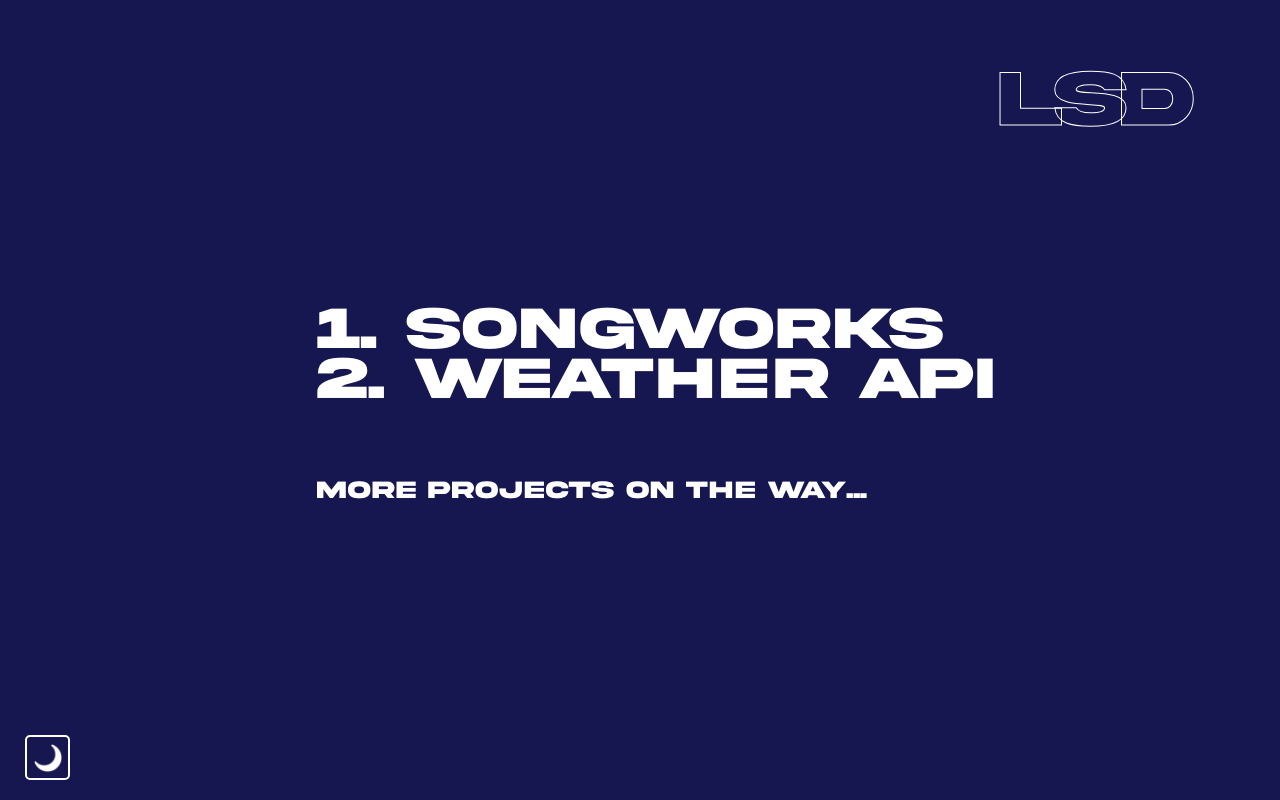
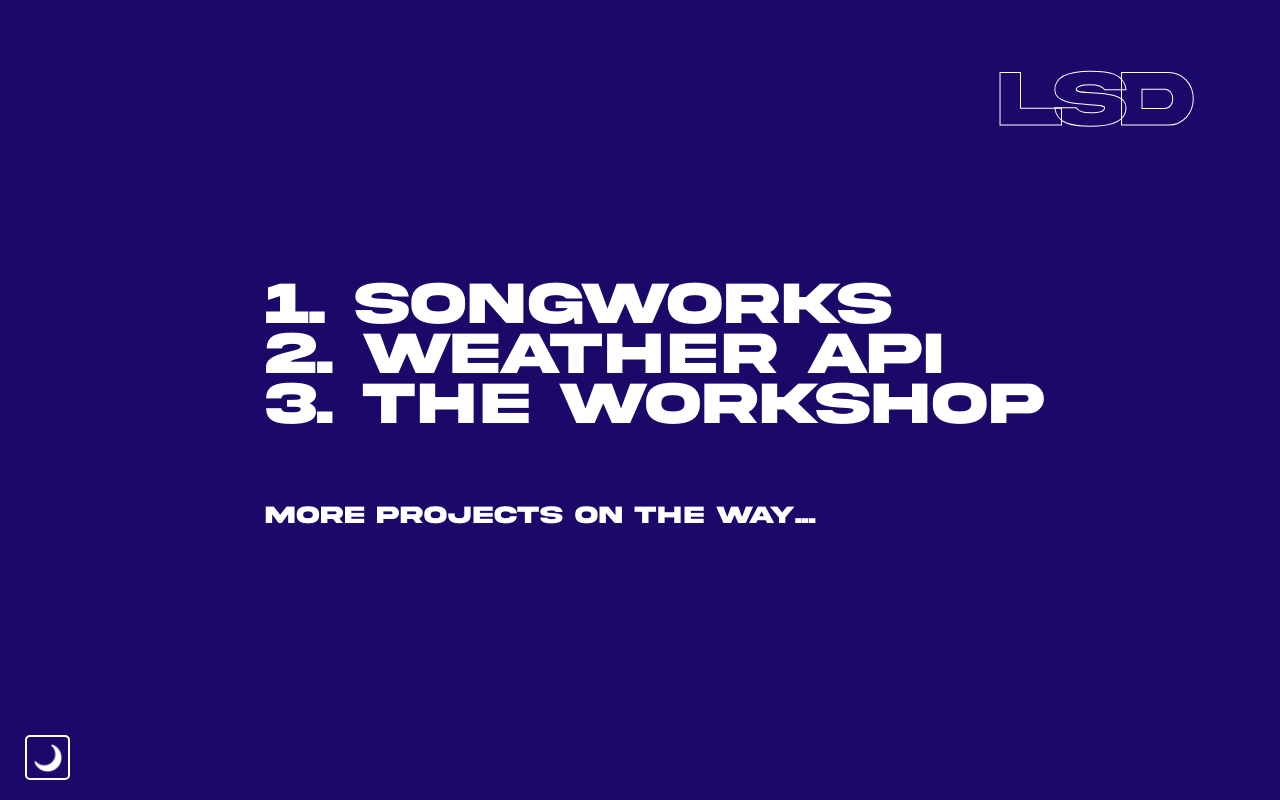
Before and after one commit to benscottdev/LSD, a React (Create React App) app: page /work in a window 1280 px wide. Built offline with nearby package versions, Linux system fonts and the light colour scheme.

Commit message:
the workshop added

```diff
--- a/src/App.css
+++ b/src/App.css
@@ -69,7 +69,7 @@ body {
   letter-spacing: -6px;
   text-decoration: none;
   transition: 0.12s ease-out;
-  color: white;
+  color: rgb(255, 255, 255);
   margin-bottom: -10px;
 }
 
@@ -136,7 +136,7 @@ body {
 .dark {
   width: 100dvw;
   height: 100dvh;
-  background-color: rgb(22, 22, 81);
+  background-color: rgb(28, 8, 105);
   transition: 0.4s ease;
 }
 
@@ -231,7 +231,7 @@ body {
 .clientItem {
   text-decoration: none;
   color: white;
-  transition: 0.3s ease-out;
+  transition: 0.12s ease-out;
 }
 
 #languageIcons {
--- a/src/Pages/Work.jsx
+++ b/src/Pages/Work.jsx
@@ -10,6 +10,10 @@ function Work({ lightMode }) {
     {
       client: "2. Weather API",
       link: "https://lsdstudiosweatherapp.netlify.app/",
+    },
+    {
+      client: "3. The Workshop",
+      link: "https://theadlworkshop.netlify.app/",
     },
   ];
 
```
Also changed, not shown: src/Assets/github.png.
